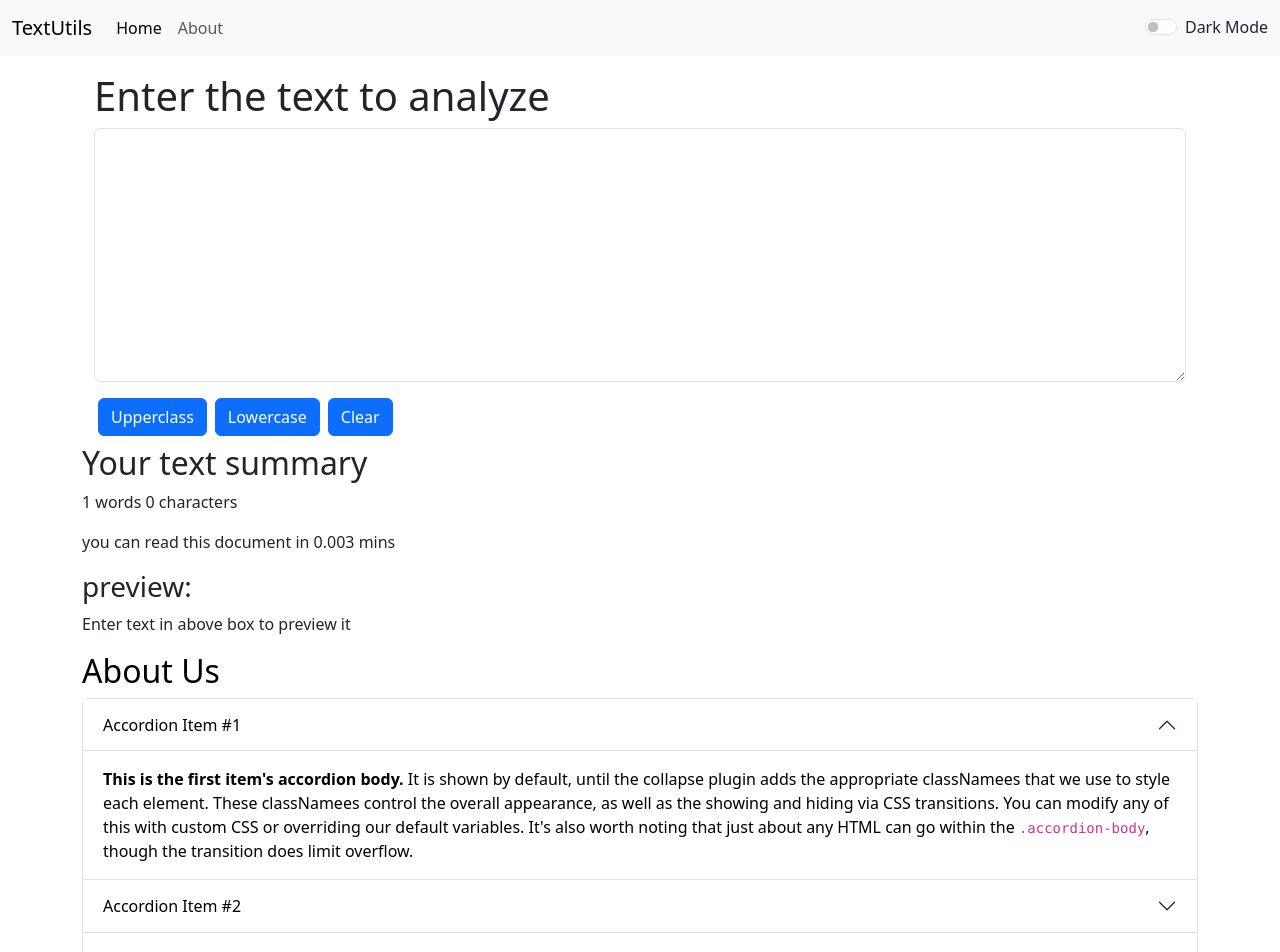
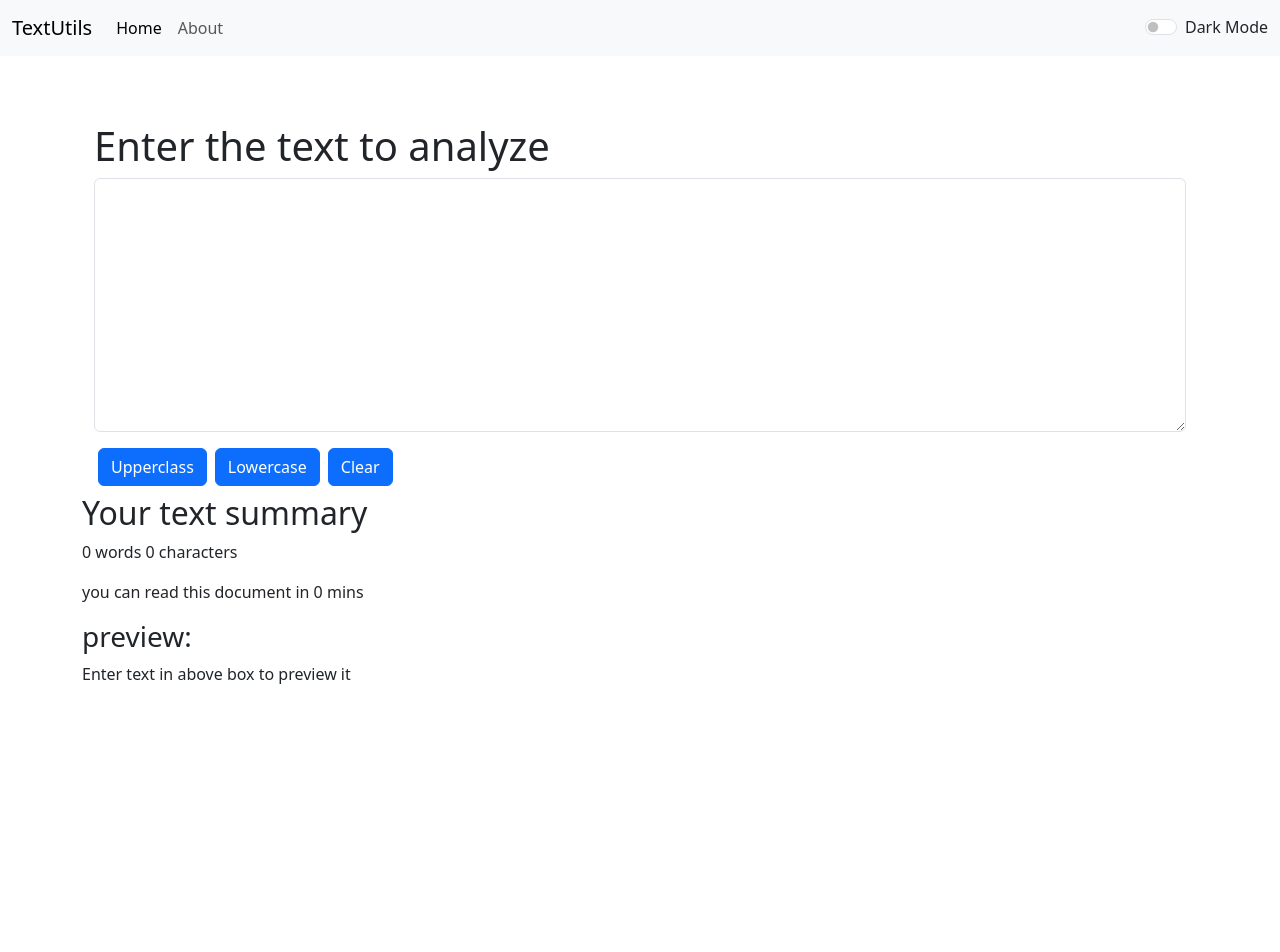
Before and after one commit to VanshGusain18/TextFlex-App, a React (Create React App) app: page / in a window 1280 px wide. Shown: the top 952 px of the page. After the commit the page ends 800 px from the top, so only its background shows below. Built offline with nearby package versions, Linux system fonts and the light colour scheme.

Commit message:
bugs fixes: words count logic, alert || updates: router, about us section

```diff
--- a/package.json
+++ b/package.json
@@ -1,4 +1,5 @@
 {
+  "homepage": "https://VanshGusain18.github.io/TextFlex-App",
   "name": "first-app",
   "version": "0.1.0",
   "private": true,
@@ -8,11 +9,13 @@
     "@testing-library/user-event": "^13.5.0",
     "react": "^18.2.0",
     "react-dom": "^18.2.0",
-    "react-router-dom": "^6.22.3",
+    "react-router-dom": "^5.2.0",
     "react-scripts": "^5.0.1",
     "web-vitals": "^2.1.4"
   },
   "scripts": {
+    "predeploy": "npm run build",
+    "deploy": "gh-pages -d build",
     "start": "react-scripts start",
     "build": "react-scripts build",
     "test": "react-scripts test",
--- a/src/App.js
+++ b/src/App.js
@@ -4,6 +4,7 @@ import Textform from "./Components/Textform";
 import About from "./Components/About";
 import Alert from "./Components/Alert";
 import React, { useState } from "react";
+import { BrowserRouter as Router, Switch, Route, Link } from "react-router-dom";
 
 function App() {
   const [mode, setMode] = useState("light");
@@ -42,6 +43,7 @@ function App() {
 
   return (
     <>
+      <Router>
         <Navbar
           title="TextUtils"
           about="About"
@@ -52,6 +54,15 @@ function App() {
 
         <Alert alert={alert} mode={mode} />
 
+        <Switch>
+          <Route path="/about">
+            <About
+              className="container my-3 text"
+              color={color}
+              backgroundColor={backgroundcolor}
+            />
+          </Route>
+          <Route path="/">
             <div className={`container my-3 text-${btnMode}`}>
               <Textform
                 headline="Enter the text to analyze"
@@ -60,12 +71,9 @@ function App() {
                 showAlert={showAlert}
               />
             </div>
-
-      <About
-        className="container my-3 text"
-        color={color}
-        backgroundColor={backgroundcolor}
-      />
+          </Route>
+        </Switch>
+      </Router>
     </>
   );
 }
--- a/src/Components/About.js
+++ b/src/Components/About.js
@@ -21,7 +21,7 @@ export default function About(props) {
               aria-controls="collapseOne"
               style={myStyle}
             >
-              Accordion Item #1
+              <strong>Case Manipulation Tools</strong>
             </button>
           </h2>
           <div
@@ -30,14 +30,11 @@ export default function About(props) {
             data-bs-parent="#accordionExample"
           >
             <div className="accordion-body" style={myStyle}>
-              <strong>This is the first item's accordion body.</strong> It is
-              shown by default, until the collapse plugin adds the appropriate
-              classNamees that we use to style each element. These classNamees
-              control the overall appearance, as well as the showing and hiding
-              via CSS transitions. You can modify any of this with custom CSS or
-              overriding our default variables. It's also worth noting that just
-              about any HTML can go within the <code>.accordion-body</code>,
-              though the transition does limit overflow.
+              TextFlex simplifies the process of adjusting the case of text
+              strings with its intuitive tools. Users can effortlessly convert
+              text to uppercase, lowercase, or capitalize the first letter of
+              each word. This feature streamlines tasks such as standardizing
+              text formatting or preparing content for publication.
             </div>
           </div>
         </div>
@@ -52,7 +49,7 @@ export default function About(props) {
               aria-controls="collapseTwo"
               style={myStyle}
             >
-              Accordion Item #2
+              <strong>Text Transformation Functions</strong>
             </button>
           </h2>
           <div
@@ -61,14 +58,12 @@ export default function About(props) {
             data-bs-parent="#accordionExample "
           >
             <div className="accordion-body" style={myStyle}>
-              <strong>This is the second item's accordion body.</strong> It is
-              hidden by default, until the collapse plugin adds the appropriate
-              classNamees that we use to style each element. These classNamees
-              control the overall appearance, as well as the showing and hiding
-              via CSS transitions. You can modify any of this with custom CSS or
-              overriding our default variables. It's also worth noting that just
-              about any HTML can go within the <code>.accordion-body</code>,
-              though the transition does limit overflow.
+              TextFlex offers a selection of functions designed to transform
+              text in various ways. Users can utilize functions such as text
+              reversal, text duplication, or text inversion to manipulate their
+              strings creatively. These functions provide users with the ability
+              to experiment with their text and generate unique variations
+              efficiently.
             </div>
           </div>
         </div>
@@ -83,7 +78,7 @@ export default function About(props) {
               aria-controls="collapseThree"
               style={myStyle}
             >
-              Accordion Item #3
+              <strong>Clipboard Integration</strong>
             </button>
           </h2>
           <div
@@ -92,14 +87,12 @@ export default function About(props) {
             data-bs-parent="#accordionExample"
           >
             <div className="accordion-body" style={myStyle}>
-              <strong>This is the third item's accordion body.</strong> It is
-              hidden by default, until the collapse plugin adds the appropriate
-              classNamees that we use to style each element. These classNamees
-              control the overall appearance, as well as the showing and hiding
-              via CSS transitions. You can modify any of this with custom CSS or
-              overriding our default variables. It's also worth noting that just
-              about any HTML can go within the <code>.accordion-body</code>,
-              though the transition does limit overflow.
+              Enhancing user convenience, TextFlex seamlessly integrates with
+              the clipboard functionality of the device. Users can easily copy
+              their manipulated text to the clipboard for swift pasting into
+              other applications or documents. This feature promotes a smooth
+              workflow, allowing users to transfer their edited text seamlessly
+              across different platforms and contexts.
             </div>
           </div>
         </div>
--- a/src/Components/Alert.js
+++ b/src/Components/Alert.js
@@ -7,10 +7,12 @@ export default function Alert(props) {
   };
 
   return (
-    props.alert && (
-      <div class={`alert alert-${props.mode}`} role="alert">
-        <b>{captalize(props.alert.type)}:</b> {props.alert.msg}
-      </div>
-    )
+    <div style={{ height: "50px" }}>
+      {props.alert && (
+        <div class={`alert alert-${props.mode}`} role="alert">
+          <b>{captalize(props.alert.type)}:</b> {props.alert.msg}
+        </div>
+      )}
+    </div>
   );
 }
--- a/src/Components/Navbar.js
+++ b/src/Components/Navbar.js
@@ -25,12 +25,12 @@ export default function Navbar(props) {
           <div className="collapse navbar-collapse" id="navbarSupportedContent">
             <ul className="navbar-nav me-auto mb-2 mb-lg-0">
               <li className="nav-item">
-                <a className="nav-link active" aria-current="page" href="#">
+                <a className="nav-link active" aria-current="page" href="/">
                   Home
                 </a>
               </li>
               <li className="nav-item">
-                <a className="nav-link" href="#">
+                <a className="nav-link" href="/about">
                   {props.about}
                 </a>
               </li>
--- a/src/Components/Textform.js
+++ b/src/Components/Textform.js
@@ -56,10 +56,20 @@ export default function Textform(props) {
       <div className="divcontainer my-2">
         <h2>Your text summary</h2>
         <p>
-          {text.split(" ").length} words {text.length} characters
+          {
+            text.split(" ").filter((ele) => {
+              return ele.length != 0;
+            }).length
+          }{" "}
+          words {text.length} characters
         </p>
         <p>
-          you can read this document in {0.003 * text.split(" ").length} mins
+          you can read this document in{" "}
+          {0.003 *
+            text.split(" ").filter((ele) => {
+              return ele.length != 0;
+            }).length}{" "}
+          mins
         </p>
         <h3>preview:</h3>
         <p>
```
Also changed, not shown: 1 other file (tests, documents, lock files or other folders). Lines whose indentation alone changed are shown as unchanged.
